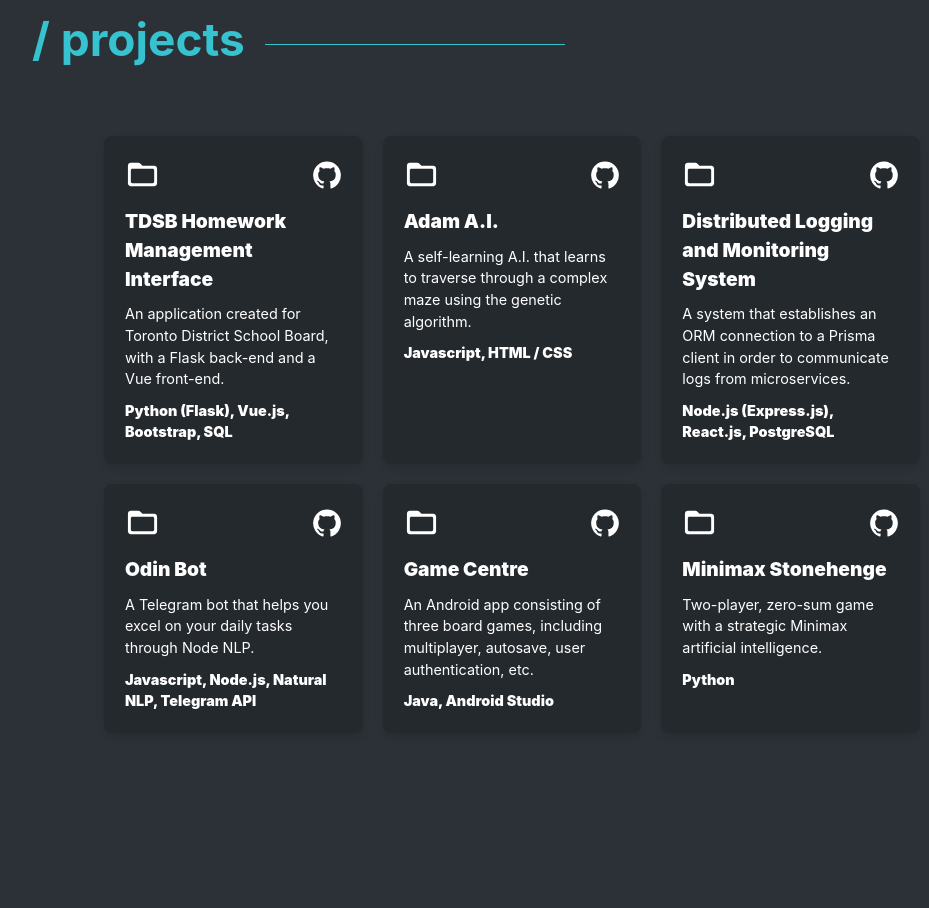
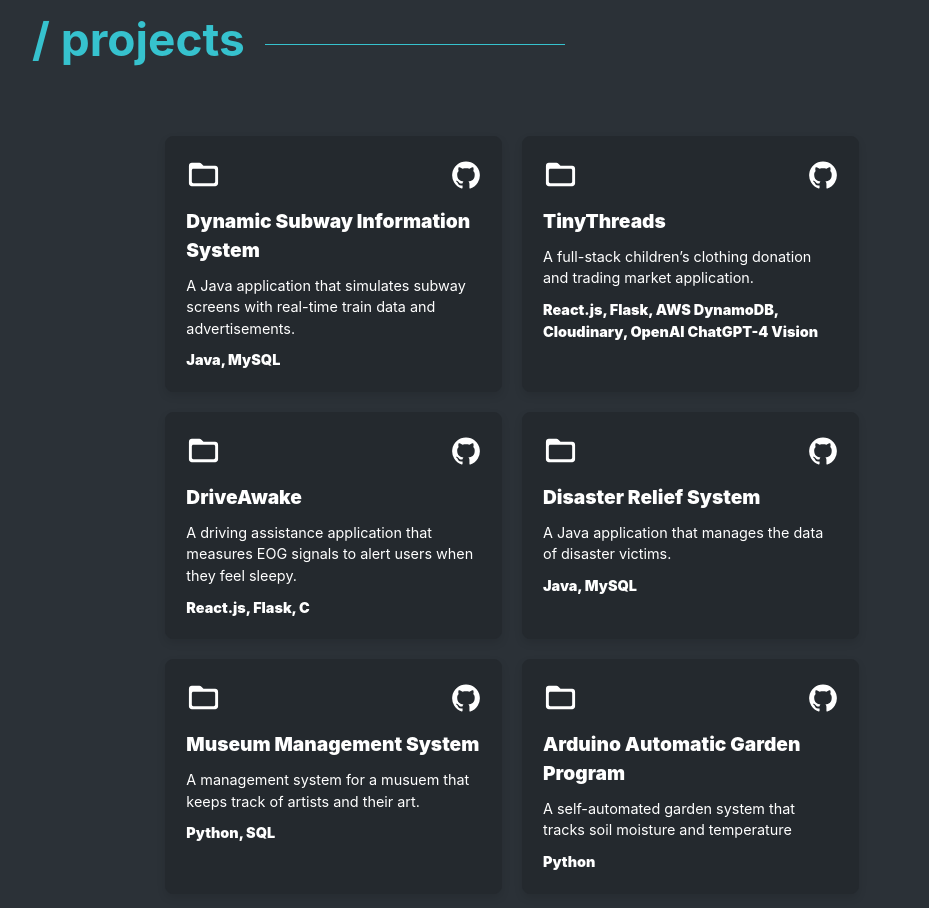
Before and after one commit to debodam/Debo_Portfolio, a React (Create React App) app: page / in a window 1280 px wide. Shown: the part 1440-2348 px from the top of the page, without its empty margins (128-1057 px from the left). Before the commit the page ends 2193 px from the top, so only its background shows below. Built offline with nearby package versions, Linux system fonts and the light colour scheme.

Commit message:
Projects Done!

```diff
--- a/src/Pages/homepage/index.jsx
+++ b/src/Pages/homepage/index.jsx
@@ -54,40 +54,36 @@ const Homepage = () => {
   };
 
   const projects = {
-    "TDSB Homework Management Interface": {
-      desc: "An application created for Toronto District School Board, with a Flask back-end and a Vue front-end.",
-      techStack: "Python (Flask), Vue.js, Bootstrap, SQL",
-      link: "https://github.com/gazijarin/TDSBHomeworkManagement",
-      open: "https://tdsb-app.herokuapp.com/",
+    "Dynamic Subway Information System": {
+      desc: "A Java application that simulates subway screens with real-time train data and advertisements.",
+      techStack: "Java, MySQL",
+      link: "https://github.com/debodam/Dynamic-Subway-Information-System",
     },
-    "Adam A.I.": {
-      desc: "A self-learning A.I. that learns to traverse through a complex maze using the genetic algorithm.",
-      techStack: "Javascript, HTML / CSS",
-      link: "https://github.com/gazijarin/adamai",
-      open: "https://gazijarin.github.io/AdamAI/",
+    TinyThreads: {
+      desc: "A full-stack children’s clothing donation and trading market application.",
+      techStack:
+        "React.js, Flask, AWS DynamoDB, Cloudinary,  OpenAI ChatGPT-4 Vision",
+      link: "https://github.com/ParsaKargari/HTC-2023",
     },
-    "Distributed Logging and Monitoring System": {
-      desc: "A system that establishes an ORM connection to a Prisma client in order to communicate logs from microservices.",
-      techStack: "Node.js (Express.js), React.js, PostgreSQL",
-      link: "https://github.com/gazijarin/Distributed-Logging-and-Monitoring-System",
+    DriveAwake: {
+      desc: "A driving assistance application that measures EOG signals to alert users when they feel sleepy.",
+      techStack: "React.js, Flask, C",
+      link: "https://github.com/debodam/nathacks2023",
     },
-    "Odin Bot": {
-      desc: "A Telegram bot that helps you excel on your daily tasks through Node NLP.",
-      techStack: "Javascript, Node.js, Natural NLP, Telegram API",
-      link: "https://github.com/gazijarin/OdinBot",
-      open: "",
+    "Disaster Relief System": {
+      desc: "A Java application that manages the data of disaster victims.",
+      techStack: "Java, MySQL",
+      link: "https://github.com/debodam/Disaster-Relief-System",
     },
-    "Game Centre": {
-      desc: "An Android app consisting of three board games, including multiplayer, autosave, user authentication, etc.",
-      techStack: "Java, Android Studio",
-      link: "https://github.com/gazijarin/gamecentre",
-      open: "",
+    "Museum Management System": {
+      desc: "A management system for a musuem that keeps track of artists and their art.",
+      techStack: "Python, SQL",
+      link: "https://github.com/debodam/Museum-Management-System",
     },
-    "Minimax Stonehenge": {
-      desc: "Two-player, zero-sum game with a strategic Minimax artificial intelligence.",
+    "Arduino Automatic Garden Program": {
+      desc: "A self-automated garden system that tracks soil moisture and temperature",
       techStack: "Python",
-      link: "https://github.com/gazijarin/stonehenge",
-      open: "",
+      link: "https://github.com/debodam/Automated-Indoor-Garden-Arduino-Code",
     },
   };
 
```
